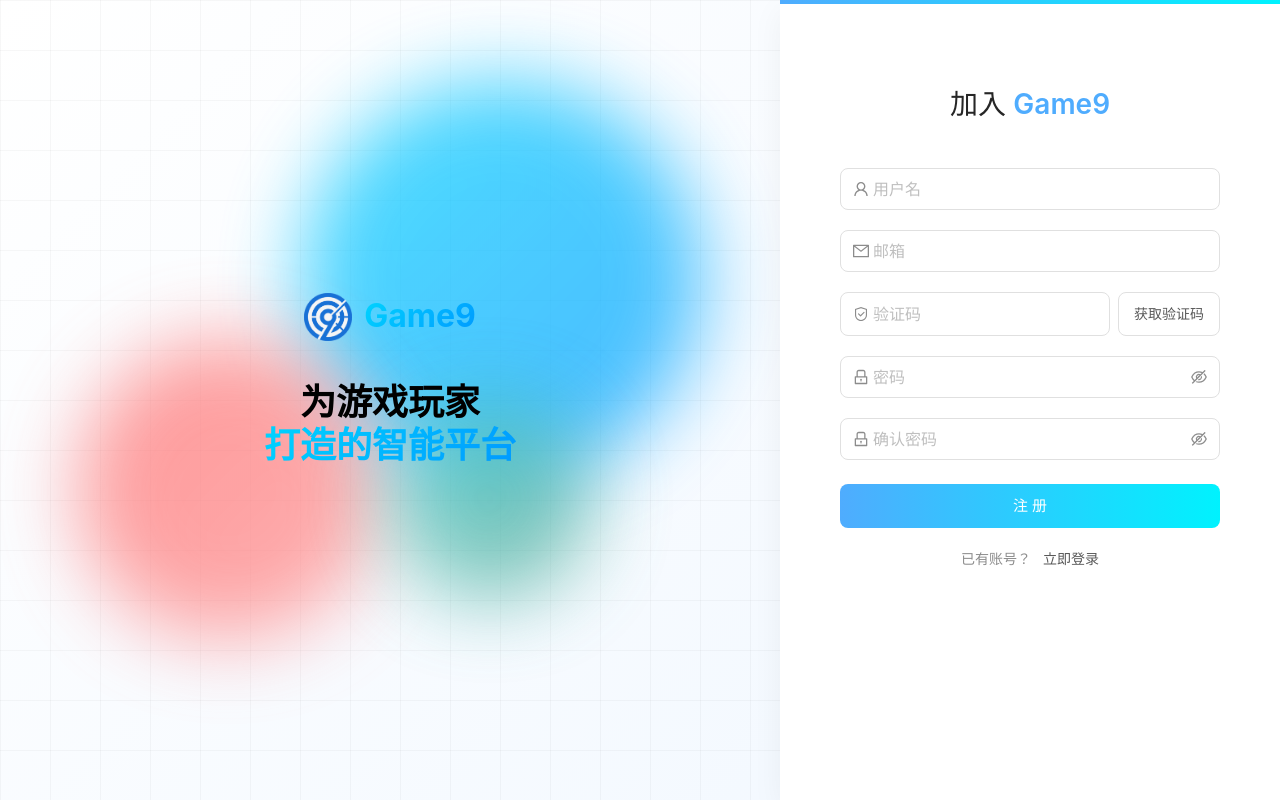
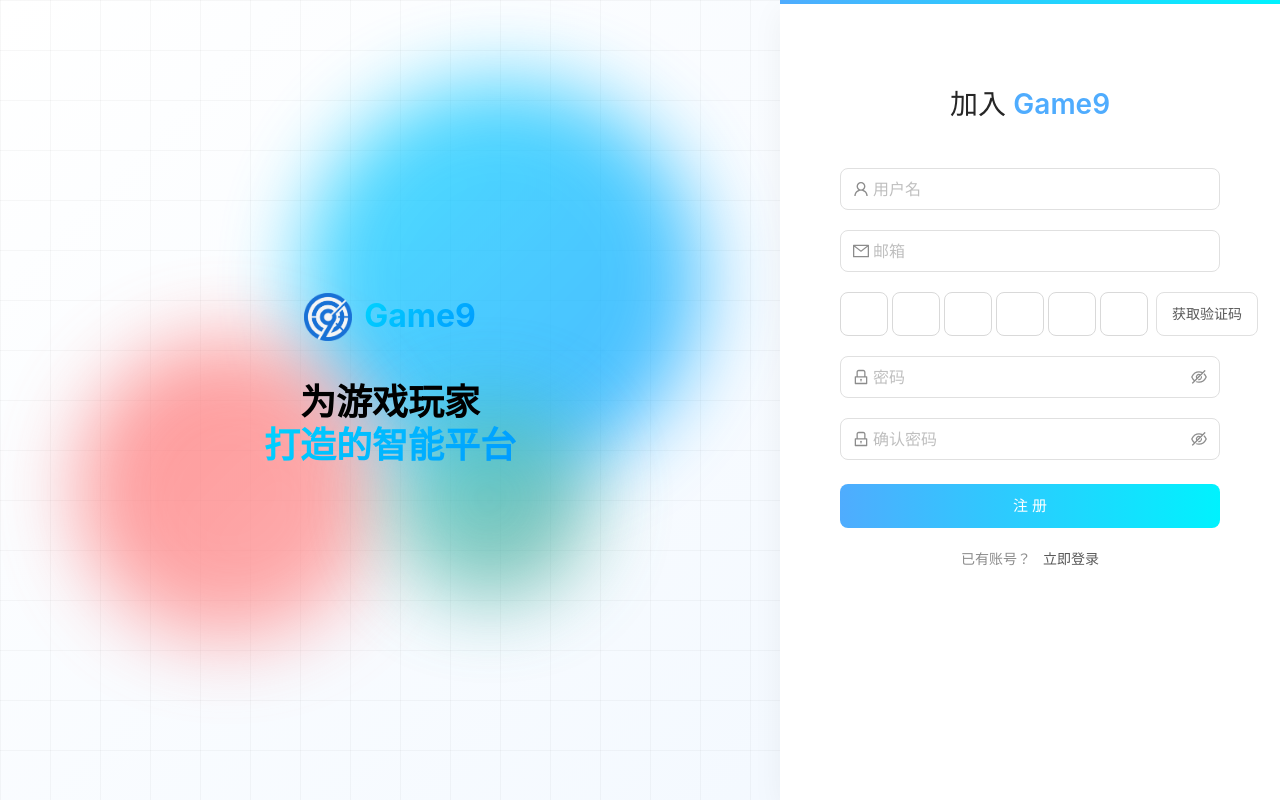
Before and after one commit to X1aoM1ngTX/game9hq-vue, a Vue app: page /user/register in a window 1280 px wide. Built offline with nearby package versions, Linux system fonts and the light colour scheme; no server answers.

Commit message:
feat: 优化验证码输入体验并改进表单验证
- 将验证码输入改为6个独立输入框，支持自动跳转和粘贴
- 添加手机号格式验证规则和长度限制
- 更新导航菜单和页脚链接，统一路由跳转

```diff
--- a/src/components/GlobalHeader.vue
+++ b/src/components/GlobalHeader.vue
@@ -14,8 +14,8 @@
           <div class="nav-links">
             <router-link to="/" class="nav-link">首页</router-link>
             <router-link to="/shop" class="nav-link">商城</router-link>
+            <router-link to="/news" class="nav-link">社区</router-link>
             <router-link to="/notice" class="nav-link">公告</router-link>
-            <router-link to="/news" class="nav-link">资讯</router-link>
             <router-link
               v-if="
                 loginUserStore.hasLogin &&
--- a/src/pages/AboutPage.vue
+++ b/src/pages/AboutPage.vue
@@ -12,9 +12,6 @@
 
       <h2>加入社区</h2>
       <p>与全球玩家一起交流，分享游戏心得，参与社区活动。</p>
-
-      <h2>支持的设备</h2>
-      <p>游情9局 支持多种设备，包括 PC、移动设备等，让您随时随地畅玩游戏。</p>
 
       <h2>联系我们</h2>
       <p>如有任何问题或建议，请通过以下方式联系我们：</p>
--- a/src/pages/UserProfilePage.vue
+++ b/src/pages/UserProfilePage.vue
@@ -196,11 +196,14 @@
         </a-form-item>
 
         <a-form-item
-          :rules="[{ required: true, message: '请输入手机号!' }]"
+          :rules="[
+            { required: true, message: '请输入手机号!' },
+            { pattern: /^1[3-9]\d{9}$/, message: '请输入有效的11位手机号!' },
+          ]"
           label="手机号"
           name="userPhone"
         >
-          <a-input v-model:value="formState.userPhone" />
+          <a-input v-model:value="formState.userPhone" maxlength="11" />
         </a-form-item>
 
         <a-form-item label="简介" name="userProfile">
--- a/src/pages/admin/UserManagePage.vue
+++ b/src/pages/admin/UserManagePage.vue
@@ -77,8 +77,14 @@
         >
           <a-input v-model:value="editFormState.userName" />
         </a-form-item>
-        <a-form-item label="手机号码" name="userPhone">
-          <a-input v-model:value="editFormState.userPhone" />
+        <a-form-item
+          label="手机号码"
+          name="userPhone"
+          :rules="[
+            { pattern: /^1[3-9]\d{9}$/, message: '请输入有效的11位手机号!' },
+          ]"
+        >
+          <a-input v-model:value="editFormState.userPhone" maxlength="11" />
         </a-form-item>
         <a-form-item label="邮箱地址" name="userEmail">
           <a-input
--- a/src/pages/user/ResetPasswordPage.vue
+++ b/src/pages/user/ResetPasswordPage.vue
@@ -36,16 +36,23 @@
           name="verifyCode"
         >
           <div style="display: flex; gap: 8px">
-            <a-input
-              v-model:value="formState.verifyCode"
-              placeholder="验证码"
-              size="large"
-              style="flex: 1"
-            >
-              <template #prefix>
-                <SafetyOutlined class="form-icon" />
-              </template>
-            </a-input>
+            <div style="display: flex; gap: 4px; flex: 1">
+              <a-input
+                v-for="(char, index) in 6"
+                :key="index"
+                :value="formState.verifyCode[index] || ''"
+                @input="handleVerifyCodeInput($event, index)"
+                @keydown="handleVerifyCodeKeydown($event, index)"
+                @paste="handleVerifyCodePaste"
+                placeholder=""
+                size="large"
+                style="width: 48px; text-align: center"
+                maxlength="1"
+                ref="verifyCodeInputs"
+                inputmode="numeric"
+                pattern="[0-9]*"
+              />
+            </div>
             <a-button
               :disabled="loading || codeSent"
               size="large"
@@ -125,7 +132,7 @@
 </template>
 
 <script lang="ts" setup>
-import { computed, reactive, ref } from "vue";
+import { computed, reactive, ref, nextTick } from "vue";
 import { message } from "ant-design-vue";
 import { useRouter } from "vue-router";
 import { resetPassword, sendVerifyCode, verifyCode } from "@/api/user";
@@ -140,6 +147,7 @@
 const codeSent = ref(false);
 const countdown = ref(60);
 let timer: ReturnType<typeof setInterval> | null = null;
+const verifyCodeInputs = ref<any[]>([]);
 
 const formState = reactive({
   email: "",
@@ -151,6 +159,76 @@
 const validateConfirmPassword = async (_rule: any, value: string) => {
   if (value !== formState.newPassword) {
     throw new Error("两次输入的密码不一致");
+  }
+};
+
+// 验证码输入处理
+const handleVerifyCodeInput = (event: any, index: number) => {
+  const value = event.target.value;
+  // 如果输入的是多个字符，只取最后一个有效字符
+  const finalValue = value.length > 1 ? value[value.length - 1] : value;
+  // 验证输入是否为有效字符（0-9）
+  if (finalValue && /^[0-9]$/.test(finalValue)) {
+    const currentCode = formState.verifyCode.split("");
+    currentCode[index] = finalValue;
+    formState.verifyCode = currentCode.join("");
+    // 自动跳转到下一个输入框
+    if (index < 5) {
+      nextTick(() => {
+        verifyCodeInputs.value[index + 1]?.focus();
+      });
+    }
+  } else if (!value) {
+    // 如果输入框为空，清除对应位置的字符
+    const currentCode = formState.verifyCode.split("");
+    currentCode[index] = "";
+    formState.verifyCode = currentCode.join("");
+  }
+  // 清除输入框的值，防止显示多个字符
+  event.target.value = finalValue;
+};
+
+// 验证码键盘事件处理
+const handleVerifyCodeKeydown = (event: any, index: number) => {
+  const key = event.key;
+
+  // 处理删除键
+  if (key === "Backspace" && !formState.verifyCode[index] && index > 0) {
+    nextTick(() => {
+      verifyCodeInputs.value[index - 1]?.focus();
+    });
+  }
+
+  // 处理左右方向键
+  if (key === "ArrowLeft" && index > 0) {
+    nextTick(() => {
+      verifyCodeInputs.value[index - 1]?.focus();
+    });
+  }
+
+  if (key === "ArrowRight" && index < 5) {
+    nextTick(() => {
+      verifyCodeInputs.value[index + 1]?.focus();
+    });
+  }
+};
+
+// 验证码粘贴处理
+const handleVerifyCodePaste = (event: any) => {
+  event.preventDefault();
+  const pastedData = event.clipboardData
+    .getData("text")
+    .replace(/[^0-9]/g, "")
+    .slice(0, 6);
+
+  if (pastedData) {
+    formState.verifyCode = pastedData;
+
+    // 聚焦到最后一个非空字符的下一个输入框
+    const lastIndex = Math.min(pastedData.length - 1, 5);
+    nextTick(() => {
+      verifyCodeInputs.value[lastIndex]?.focus();
+    });
   }
 };
 
--- a/src/pages/user/UserRegisterPage.vue
+++ b/src/pages/user/UserRegisterPage.vue
@@ -92,16 +92,23 @@
           name="verifyCode"
         >
           <div style="display: flex; gap: 8px">
-            <a-input
-              v-model:value="formState.verifyCode"
-              placeholder="验证码"
-              size="large"
-              style="flex: 1"
-            >
-              <template #prefix>
-                <SafetyOutlined class="form-icon" />
-              </template>
-            </a-input>
+            <div style="display: flex; gap: 4px; flex: 1">
+              <a-input
+                v-for="(char, index) in 6"
+                :key="index"
+                :value="formState.verifyCode[index] || ''"
+                @input="handleVerifyCodeInput($event, index)"
+                @keydown="handleVerifyCodeKeydown($event, index)"
+                @paste="handleVerifyCodePaste"
+                placeholder=""
+                size="large"
+                style="width: 48px; text-align: center"
+                maxlength="1"
+                ref="verifyCodeInputs"
+                inputmode="numeric"
+                pattern="[0-9]*"
+              />
+            </div>
             <a-button
               :disabled="loading || codeSent"
               size="large"
@@ -181,7 +188,7 @@
 </template>
 
 <script lang="ts" setup>
-import { computed, reactive, ref } from "vue";
+import { computed, reactive, ref, nextTick } from "vue";
 import {
   LockOutlined,
   MailOutlined,
@@ -223,6 +230,77 @@
 const userEmailUnique = ref(true);
 const userNameChecking = ref(false);
 const userEmailChecking = ref(false);
+const verifyCodeInputs = ref<any[]>([]);
+
+// 验证码输入处理
+const handleVerifyCodeInput = (event: any, index: number) => {
+  const value = event.target.value;
+  // 如果输入的是多个字符，只取最后一个有效字符
+  const finalValue = value.length > 1 ? value[value.length - 1] : value;
+  // 验证输入是否为有效字符（0-9）
+  if (finalValue && /^[0-9]$/.test(finalValue)) {
+    const currentCode = formState.verifyCode.split("");
+    currentCode[index] = finalValue;
+    formState.verifyCode = currentCode.join("");
+    // 自动跳转到下一个输入框
+    if (index < 5) {
+      nextTick(() => {
+        verifyCodeInputs.value[index + 1]?.focus();
+      });
+    }
+  } else if (!value) {
+    // 如果输入框为空，清除对应位置的字符
+    const currentCode = formState.verifyCode.split("");
+    currentCode[index] = "";
+    formState.verifyCode = currentCode.join("");
+  }
+  // 清除输入框的值，防止显示多个字符
+  event.target.value = finalValue;
+};
+
+// 验证码键盘事件处理
+const handleVerifyCodeKeydown = (event: any, index: number) => {
+  const key = event.key;
+
+  // 处理删除键
+  if (key === "Backspace" && !formState.verifyCode[index] && index > 0) {
+    nextTick(() => {
+      verifyCodeInputs.value[index - 1]?.focus();
+    });
+  }
+
+  // 处理左右方向键
+  if (key === "ArrowLeft" && index > 0) {
+    nextTick(() => {
+      verifyCodeInputs.value[index - 1]?.focus();
+    });
+  }
+
+  if (key === "ArrowRight" && index < 5) {
+    nextTick(() => {
+      verifyCodeInputs.value[index + 1]?.focus();
+    });
+  }
+};
+
+// 验证码粘贴处理
+const handleVerifyCodePaste = (event: any) => {
+  event.preventDefault();
+  const pastedData = event.clipboardData
+    .getData("text")
+    .replace(/[^0-9]/g, "")
+    .slice(0, 6);
+
+  if (pastedData) {
+    formState.verifyCode = pastedData;
+
+    // 聚焦到最后一个非空字符的下一个输入框
+    const lastIndex = Math.min(pastedData.length - 1, 5);
+    nextTick(() => {
+      verifyCodeInputs.value[lastIndex]?.focus();
+    });
+  }
+};
 
 // 密码强度计算
 const passwordStrength = computed(() => {
@@ -346,7 +424,7 @@
 };
 
 // 防抖函数
-const debounce = (fn: Function, delay: number) => {
+const debounce = (fn: (...args: any[]) => void, delay: number) => {
   let timer: ReturnType<typeof setTimeout>;
   return function (this: any, ...args: any[]) {
     clearTimeout(timer);
```
Also changed, not shown: src/components/GlobalFooter.vue (+12 -8 lines).
